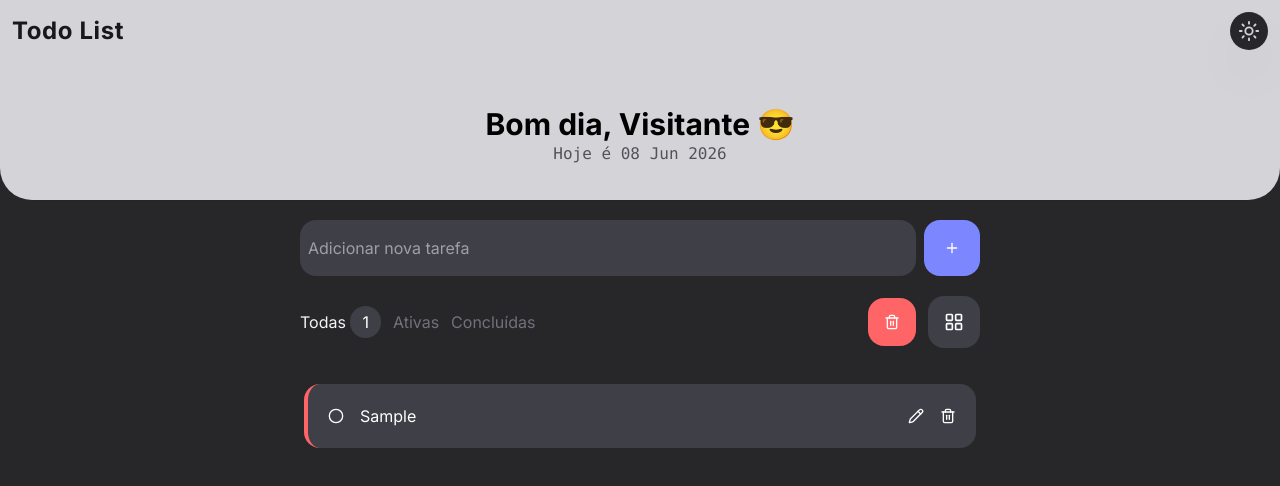
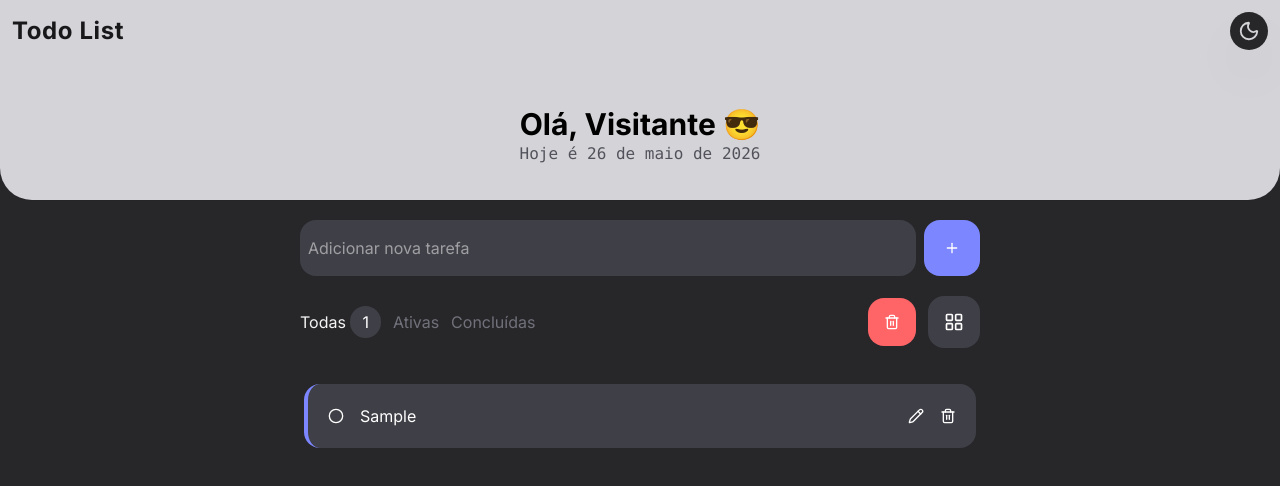
Before and after one commit to EduardoFelipe0231/todoapp-list, a React (Vite) app: page / in a window 1280 px wide. Both pictures are taken after typing "Sample" into the empty fields and a click on the button 952 px from the left and 248 px from the top of the page. Shown: the top 486 px of the page. Built offline with nearby package versions, Linux system fonts and the light colour scheme.

Commit message:
new clock and date

```diff
--- a/src/App.jsx
+++ b/src/App.jsx
@@ -3,7 +3,8 @@ import { useEffect } from "react";
 import { Trash2, Circle, Pencil, CircleCheckBig, Grid, List, LayoutGrid, Delete, Trash, Plus, Check, CheckCircle, CheckCircle2, CheckCircle2Icon, Moon, Bell, Sun} from "lucide-react"
 import { useState } from "react"
 
-import { tabTitle } from "./utils/General";
+import { tabTitle} from "./utils/General";
+
 
 import { Tooltip } from 'react-tooltip'
 
@@ -82,7 +83,20 @@ function App() {
 
   //DarkMode - LightMode
 
-  const [theme, setTheme] = useState('lighta')
+  const [theme, setTheme] = useState('light')
+
+  // =============================================================== \\
+
+  //Horario
+  const d = new Date();
+
+  const f = new Intl.DateTimeFormat("pt-br", {
+    day: '2-digit',
+    month: "long",
+    year: 'numeric',
+  })
+
+
 
   return (
     <div className="bg-zinc-800 min-h-screen flex flex-col items-center text-sm md:text-base">
@@ -94,8 +108,8 @@ function App() {
               </button>
           </header>
           <div className="flex flex-col items-center justify-center ">
-              <h1 className="text-center mt-14 text-3xl font-bold">Bom dia, Visitante 😎</h1>
-              <p className="font-mono text-zinc-600">Hoje é 08 Jun 2026 </p>
+              <h1 className="text-center mt-14 text-3xl font-bold">Olá, Visitante 😎</h1>
+              <p className="font-mono text-zinc-600">Hoje é {f.format(d)}</p>
           </div>
       </div>
 
@@ -167,13 +181,14 @@ function App() {
           {toogleLayout ? (
             <ul className="grid grid-cols-1 gap-2 text-white">
               {task.map((todo) => (
-                <li key={todo.id} className="flex flex-wrap gap-4 p-5 rounded-2xl bg-zinc-700 items-center border-l-4 border-red-400">
+                <li key={todo.id} className="flex flex-wrap gap-4 p-5 rounded-2xl bg-zinc-700 items-center border-l-4 border-indigo-400">
                   <button
                     className="hover:text-red-400 cursor-pointer transition-all"
                   >
                     <Circle size={16}/>
                   </button>
                   <p className="break-all flex-1">{todo.text}</p>
+
                   <button
                     className="hover:text-zinc-400 cursor-pointer transition-all"
                   >
@@ -191,7 +206,7 @@ function App() {
           ) : (
             <ul className="grid grid-cols-2 gap-2 text-white">
               {task.map((todo) => (
-                <li key={todo.id} className="flex flex-wrap gap-3 px-2 py-6 rounded-2xl bg-zinc-700 items-center border-l-4 border-red-400">
+                <li key={todo.id} className="flex flex-wrap gap-3 px-2 py-6 rounded-2xl bg-zinc-700 items-center border-l-4 border-indigo-400">
                   <button
                     className="hover:text-red-400 cursor-pointer transition-all"
                   >
```
